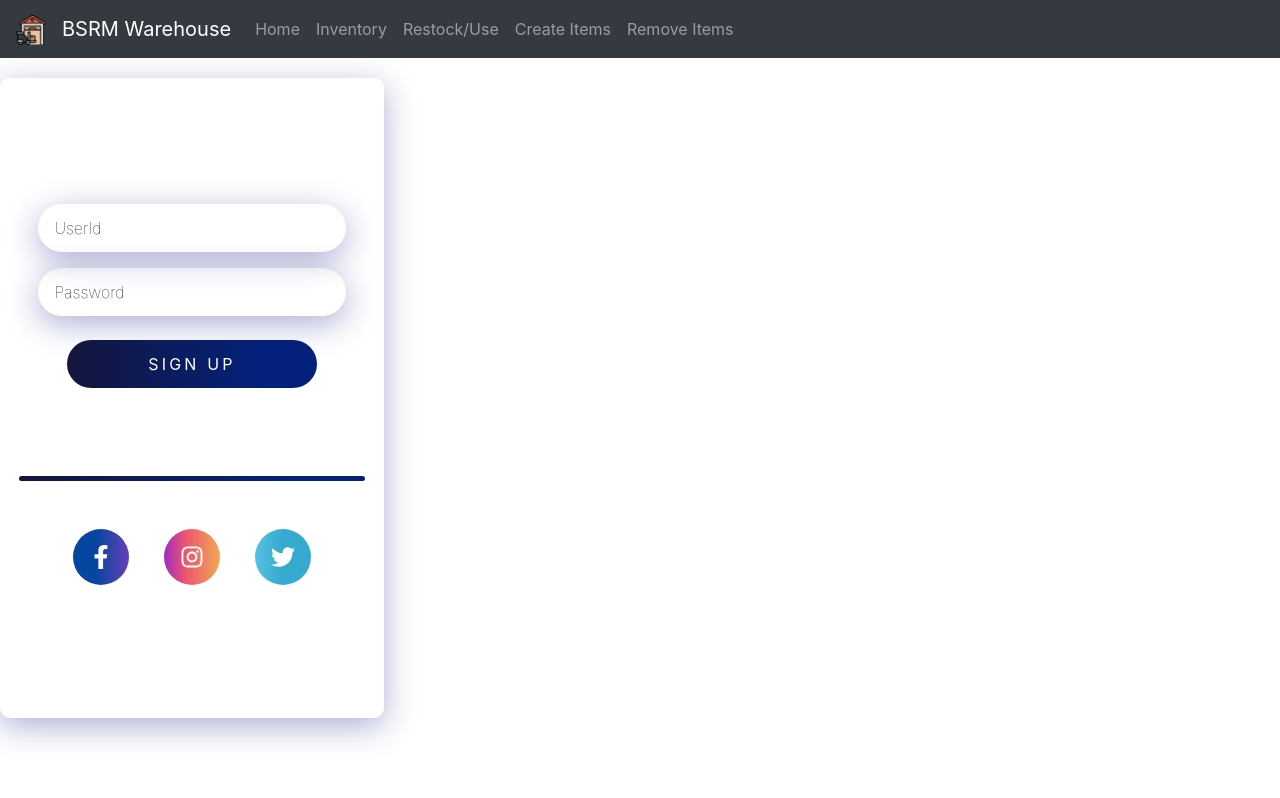
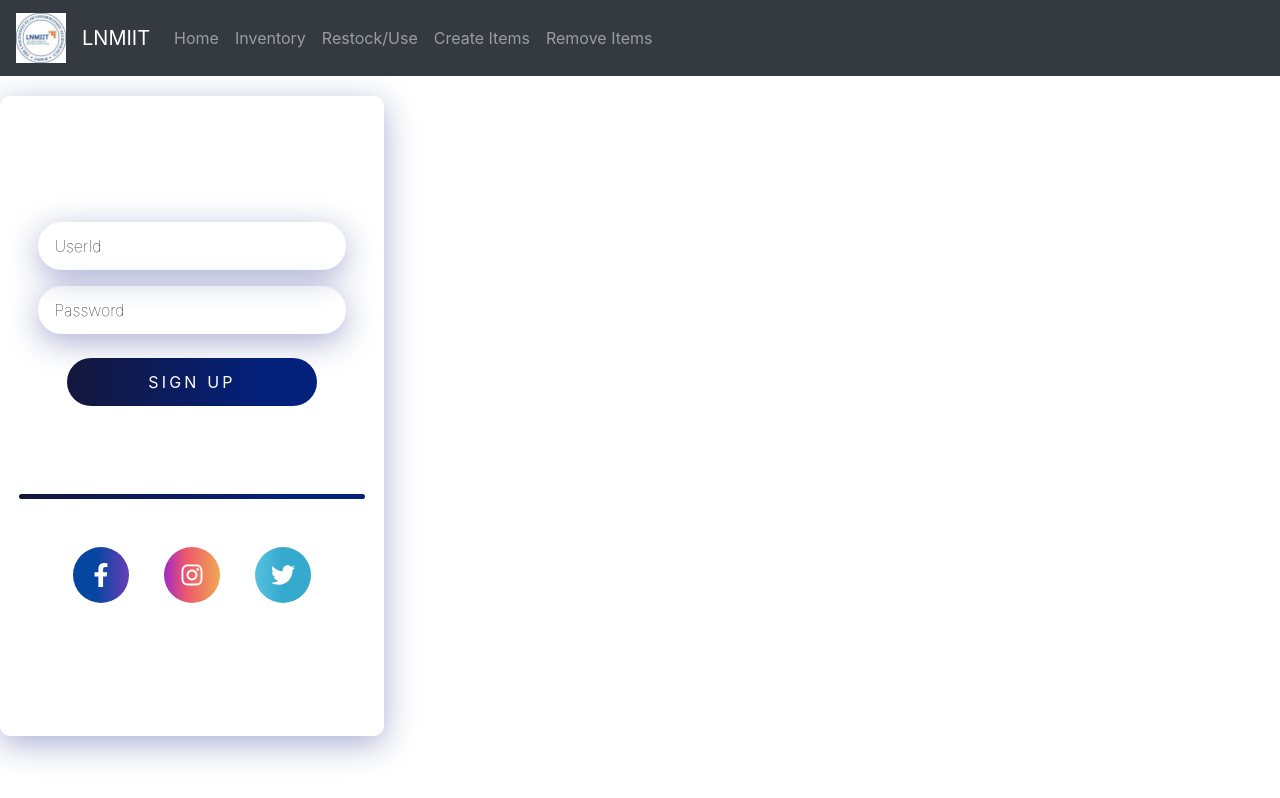
Before and after one commit to Jeetaksh/Inventory-Management-System, a React (Create React App) app in the folder client/: page /login in a window 1280 px wide. Built offline with nearby package versions, Linux system fonts and the light colour scheme; no server answers.

Commit message:
2nd very Important commit

```diff
--- a/client/src/components/home.js
+++ b/client/src/components/home.js
@@ -1,5 +1,4 @@
 import React, { Component } from "react";
-import ProtectedRoute from "./protectedroutes";
 import BarChart from "./bar-chart";
 
 class Information extends Component {
@@ -27,5 +26,4 @@ class Information extends Component {
   }
 }
 
-
-export default ProtectedRoute(Information);
+export default Information;
--- a/client/src/components/navbar.js
+++ b/client/src/components/navbar.js
@@ -1,6 +1,6 @@
 import React, { Component } from "react";
 import { Link } from "react-router-dom";
-import logo from "../Logo.png";
+import logo from "../Logo.jpg";
 
 export default class Navbar extends Component {
   render() {
@@ -12,13 +12,13 @@ export default class Navbar extends Component {
         <a className="navbar-brand" href="https://shafiqimtiaz.github.io/">
           <img
             src={logo}
-						width="30"
-						height="30"
+            width="50"
+            height="50"
             alt="https://shafiqimtiaz.github.io/"
           />
         </a>
         <Link to="/" className="navbar-brand">
-					BSRM Warehouse
+          LNMIIT
         </Link>
 
         <div className="navbar-collapse">
```
Also changed, not shown: client/src/Logo.jpg (added), client/src/Logo.png (deleted). Lines whose indentation alone changed are shown as unchanged.
